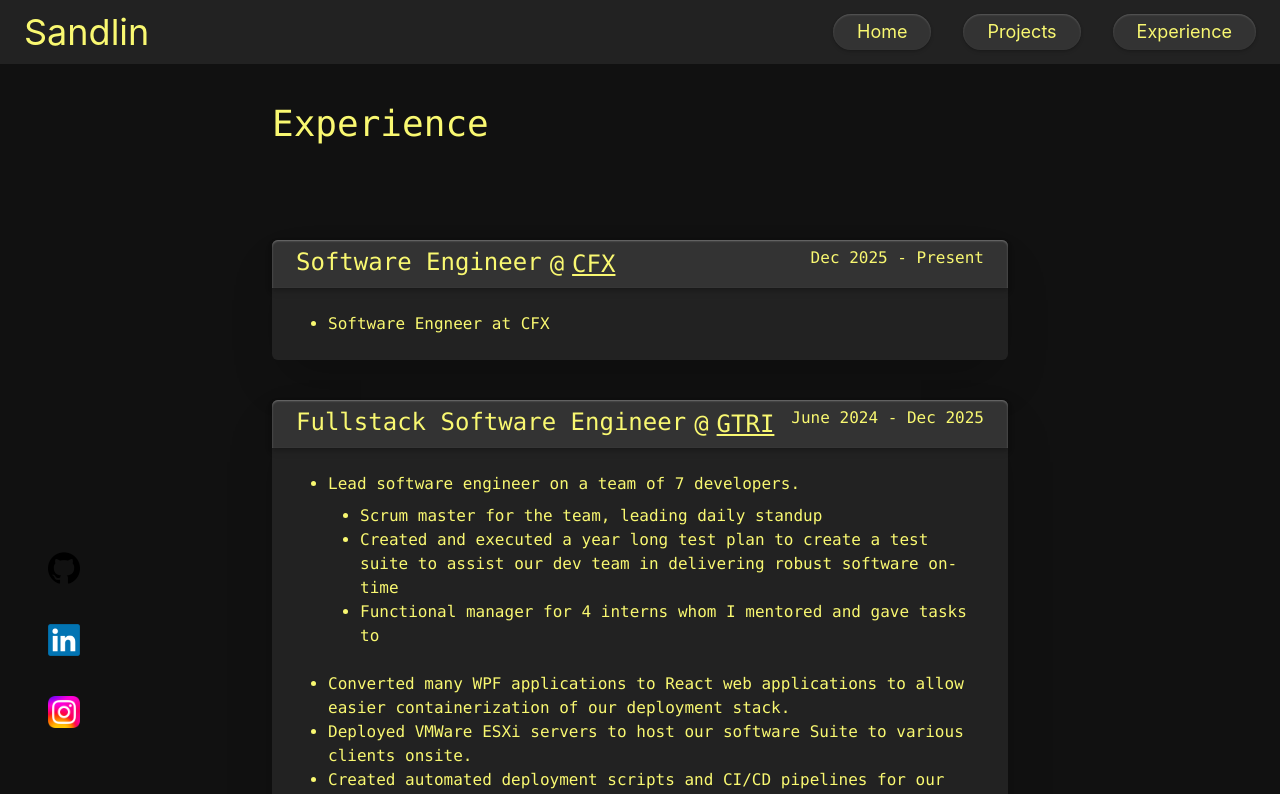
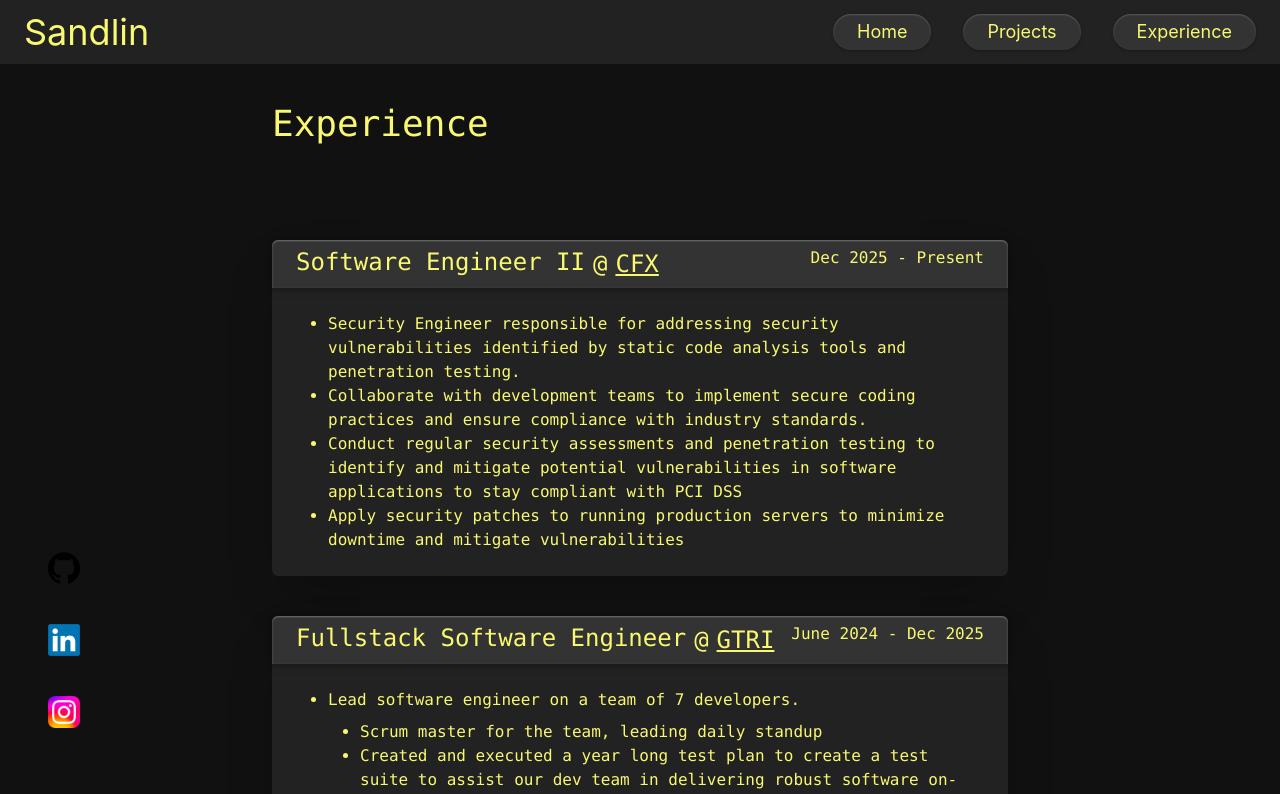
Before and after one commit to tanndlin/Portfolio, a React (Vite) app: page /experience in a window 1280 px wide. Shown: the top 794 px of the page. Built offline with nearby package versions, Linux system fonts and the light colour scheme.

Commit message:
Update experience

```diff
--- a/src/pages/experience/ExperiencePage.tsx
+++ b/src/pages/experience/ExperiencePage.tsx
@@ -5,14 +5,32 @@
         <article id="experience" className="container p-3 m-auto font-mono">
             <h1 className="mb-24 text-4xl transition-header">Experience</h1>
             <Experience
-                title="Software Engineer"
+                title="Software Engineer II"
                 company={{
                     name: 'CFX',
                     link: 'https://www.cfxway.com/',
                 }}
                 date={'Dec 2025 - Present'}
             >
-                <li className="pr-4">Software Engneer at CFX</li>
+                <li>
+                    Security Engineer responsible for addressing security
+                    vulnerabilities identified by static code analysis tools and
+                    penetration testing.
+                </li>
+                <li>
+                    Collaborate with development teams to implement secure
+                    coding practices and ensure compliance with industry
+                    standards.
+                </li>
+                <li>
+                    Conduct regular security assessments and penetration testing
+                    to identify and mitigate potential vulnerabilities in
+                    software applications to stay compliant with PCI DSS
+                </li>
+                <li>
+                    Apply security patches to running production servers to
+                    minimize downtime and mitigate vulnerabilities
+                </li>
             </Experience>
             <Experience
                 title="Fullstack Software Engineer"
```
Also changed, not shown: public/manifest.json.
